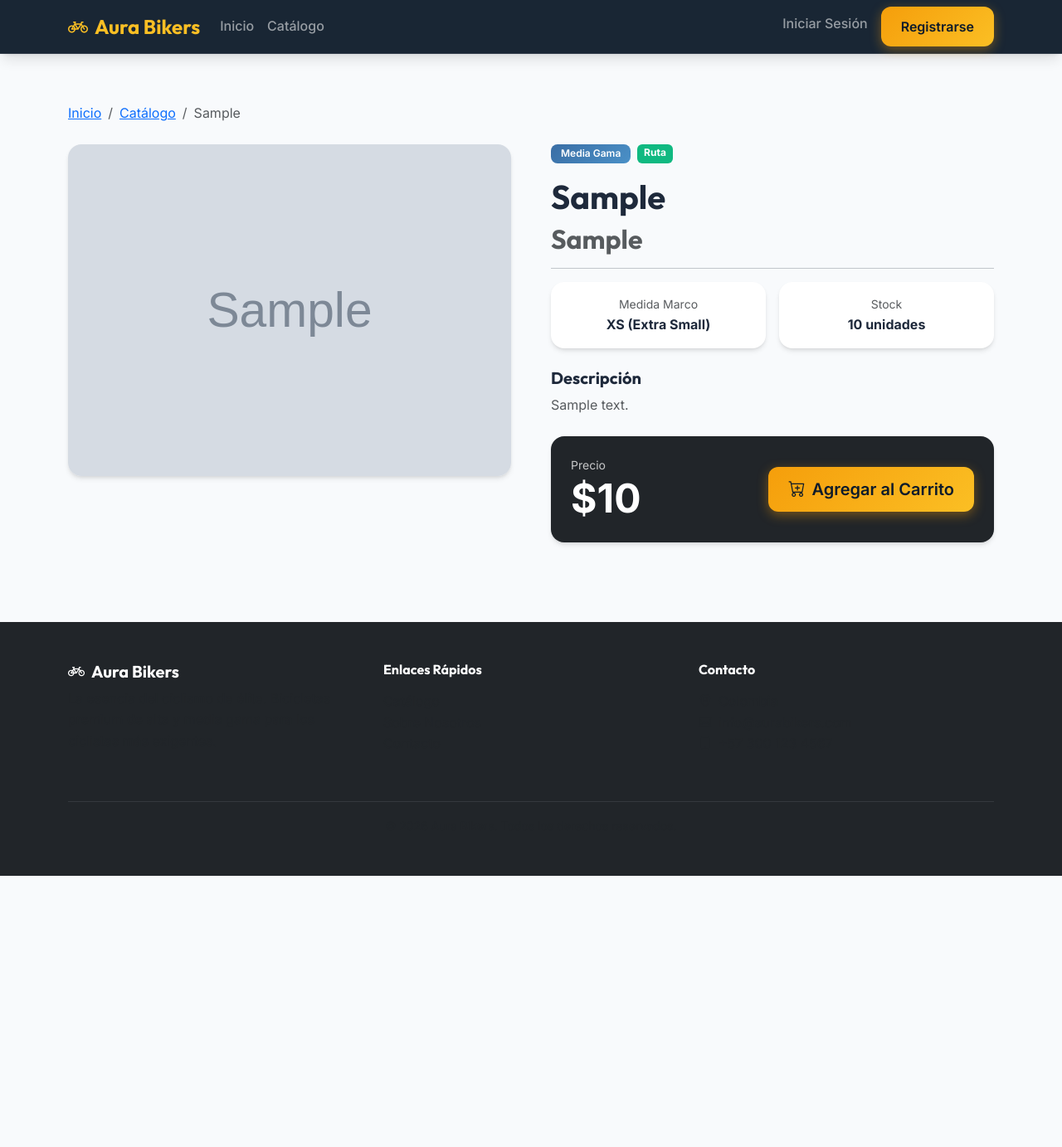
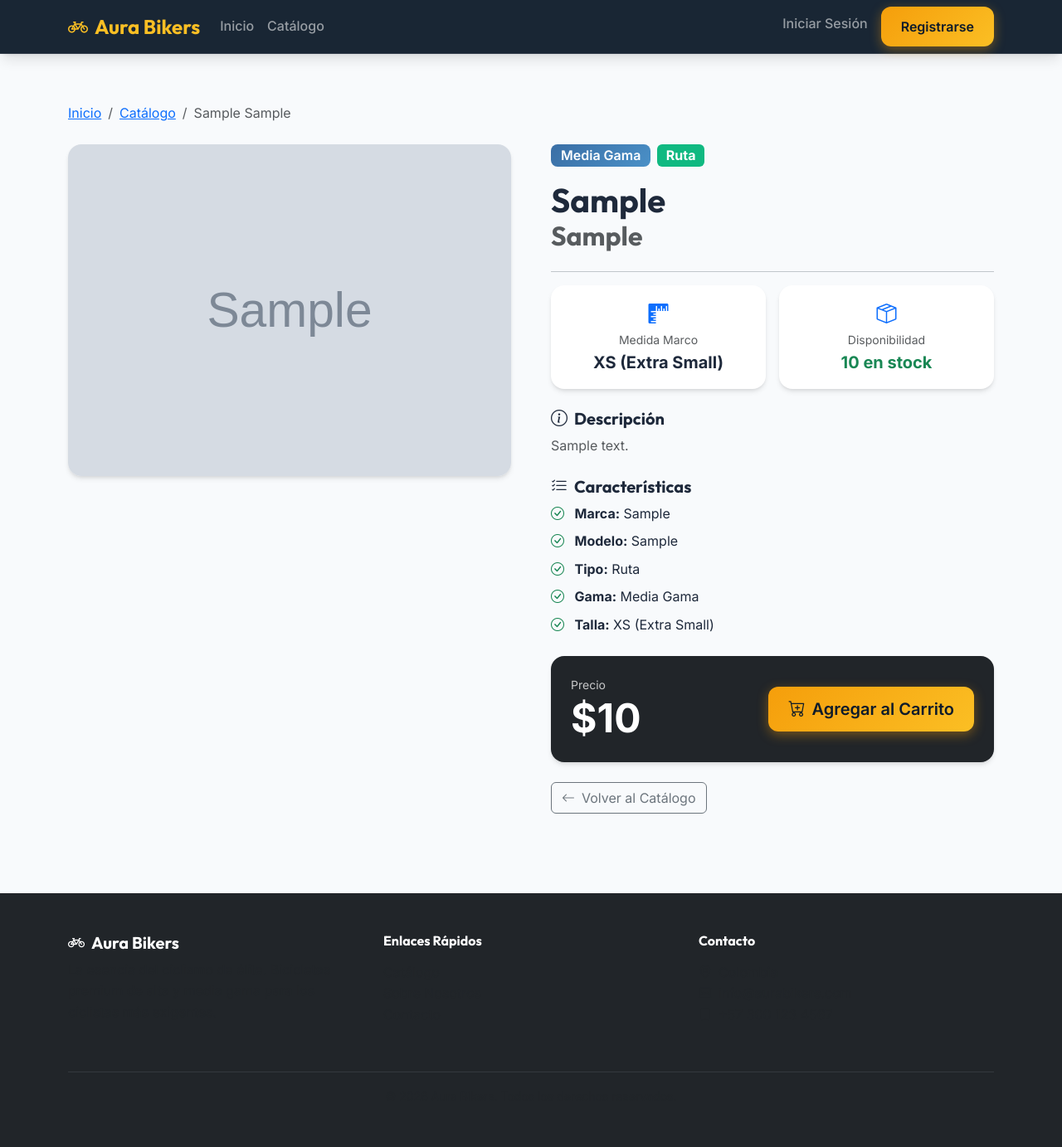
Before and after one commit to cesar-mosquera/Tienda_virtual_Bikers, a Django app: page /productos/1/ in a window 1280 px wide. Shown: the whole page at 83% size. Before the commit the page ends 1056 px from the top, so only its background shows below. Run offline with Django 5.2, Linux system fonts and the light colour scheme; tables that the repository leaves empty hold one stand-in row (values such as "Sample post"); grey boxes marked "Sample" are stand-in pictures.

Commit message:
feat(catalogo): catalogo dinamico con filtros y manejo de stock

```diff
--- a/productos/templates/productos/detalle.html
+++ b/productos/templates/productos/detalle.html
@@ -4,18 +4,19 @@
 
 {% block content %}
 <div class="container py-5">
+    <!-- Breadcrumb -->
     <nav aria-label="breadcrumb" class="mb-4">
         <ol class="breadcrumb">
             <li class="breadcrumb-item"><a href="{% url 'home' %}">Inicio</a></li>
             <li class="breadcrumb-item"><a href="{% url 'productos:catalogo' %}">Catálogo</a></li>
-            <li class="breadcrumb-item active">{{ bicicleta.modelo }}</li>
+            <li class="breadcrumb-item active">{{ bicicleta.marca }} {{ bicicleta.modelo }}</li>
         </ol>
     </nav>
 
     <div class="row g-5">
-        <!-- Image -->
+        <!-- Imagen Grande -->
         <div class="col-lg-6">
-            <div class="dashboard-card p-0 overflow-hidden">
+            <div class="dashboard-card p-0 overflow-hidden position-relative">
                 {% if bicicleta.imagen %}
                 <img src="{{ bicicleta.imagen.url }}" class="w-100" alt="{{ bicicleta.modelo }}"
                     style="object-fit: cover; max-height: 500px;">
@@ -24,60 +25,121 @@
                     <i class="bi bi-bicycle display-1 text-muted"></i>
                 </div>
                 {% endif %}
+
+                <!-- Badge de Agotado sobre la imagen -->
+                {% if bicicleta.stock == 0 %}
+                <div class="position-absolute top-0 end-0 m-3">
+                    <span class="badge bg-danger fs-5 px-3 py-2">
+                        <i class="bi bi-x-circle me-1"></i>AGOTADO
+                    </span>
+                </div>
+                {% endif %}
             </div>
         </div>
 
-        <!-- Details -->
+        <!-- Información del Producto -->
         <div class="col-lg-6">
+            <!-- Badges de Gama y Tipo -->
             <div class="d-flex gap-2 mb-3">
-                <span class="badge badge-gama-{{ bicicleta.gama }}">{{ bicicleta.get_gama_display }}</span>
-                <span class="badge badge-{{ bicicleta.tipo }}">{{ bicicleta.get_tipo_display }}</span>
+                <span class="badge badge-gama-{{ bicicleta.gama }} fs-6">{{ bicicleta.get_gama_display }}</span>
+                <span class="badge badge-{{ bicicleta.tipo }} fs-6">{{ bicicleta.get_tipo_display }}</span>
             </div>
 
-            <h1 class="fw-bold">{{ bicicleta.marca }}</h1>
-            <h2 class="text-muted">{{ bicicleta.modelo }}</h2>
+            <!-- Marca y Modelo -->
+            <h1 class="fw-bold mb-0">{{ bicicleta.marca }}</h1>
+            <h2 class="text-muted mb-4">{{ bicicleta.modelo }}</h2>
 
             <hr>
 
+            <!-- Especificaciones -->
             <div class="row g-3 mb-4">
                 <div class="col-6">
                     <div class="dashboard-card text-center py-3">
+                        <i class="bi bi-rulers text-primary mb-2 fs-4"></i>
                         <small class="text-muted d-block">Medida Marco</small>
-                        <strong>{{ bicicleta.get_medida_marco_display }}</strong>
+                        <strong class="fs-5">{{ bicicleta.get_medida_marco_display }}</strong>
                     </div>
                 </div>
                 <div class="col-6">
                     <div class="dashboard-card text-center py-3">
-                        <small class="text-muted d-block">Stock</small>
-                        <strong>{{ bicicleta.stock }} unidades</strong>
+                        <i class="bi bi-box-seam text-primary mb-2 fs-4"></i>
+                        <small class="text-muted d-block">Disponibilidad</small>
+                        {% if bicicleta.stock > 0 %}
+                        <strong class="fs-5 text-success">{{ bicicleta.stock }} en stock</strong>
+                        {% else %}
+                        <strong class="fs-5 text-danger">Agotado</strong>
+                        {% endif %}
                     </div>
                 </div>
             </div>
 
+            <!-- Descripción -->
             {% if bicicleta.descripcion %}
             <div class="mb-4">
-                <h5 class="fw-bold">Descripción</h5>
+                <h5 class="fw-bold">
+                    <i class="bi bi-info-circle me-2"></i>Descripción
+                </h5>
                 <p class="text-muted">{{ bicicleta.descripcion }}</p>
             </div>
             {% endif %}
 
+            <!-- Características adicionales -->
+            <div class="mb-4">
+                <h5 class="fw-bold">
+                    <i class="bi bi-list-check me-2"></i>Características
+                </h5>
+                <ul class="list-unstyled">
+                    <li class="mb-2">
+                        <i class="bi bi-check-circle text-success me-2"></i>
+                        <strong>Marca:</strong> {{ bicicleta.marca }}
+                    </li>
+                    <li class="mb-2">
+                        <i class="bi bi-check-circle text-success me-2"></i>
+                        <strong>Modelo:</strong> {{ bicicleta.modelo }}
+                    </li>
+                    <li class="mb-2">
+                        <i class="bi bi-check-circle text-success me-2"></i>
+                        <strong>Tipo:</strong> {{ bicicleta.get_tipo_display }}
+                    </li>
+                    <li class="mb-2">
+                        <i class="bi bi-check-circle text-success me-2"></i>
+                        <strong>Gama:</strong> {{ bicicleta.get_gama_display }}
+                    </li>
+                    <li class="mb-2">
+                        <i class="bi bi-check-circle text-success me-2"></i>
+                        <strong>Talla:</strong> {{ bicicleta.get_medida_marco_display }}
+                    </li>
+                </ul>
+            </div>
+
+            <!-- Precio y Botón de Acción -->
             <div class="dashboard-card bg-dark text-white">
-                <div class="d-flex justify-content-between align-items-center">
+                <div class="d-flex justify-content-between align-items-center flex-wrap gap-3">
                     <div>
                         <small class="d-block opacity-75">Precio</small>
                         <span class="display-5 fw-bold">${{ bicicleta.precio|floatformat:0 }}</span>
                     </div>
-                    {% if bicicleta.disponible %}
-                    <a href="#" class="btn btn-accent btn-lg">
+
+                    {% if bicicleta.stock > 0 %}
+                    <!-- Botón visual (solo visual por ahora - Commit 2) -->
+                    <button type="button" class="btn btn-accent btn-lg">
                         <i class="bi bi-cart-plus me-2"></i>Agregar al Carrito
-                    </a>
+                    </button>
                     {% else %}
-                    <button class="btn btn-secondary btn-lg" disabled>
+                    <!-- Botón deshabilitado cuando no hay stock -->
+                    <button type="button" class="btn btn-secondary btn-lg" disabled>
                         <i class="bi bi-x-circle me-2"></i>Agotado
                     </button>
                     {% endif %}
                 </div>
             </div>
+
+            <!-- Enlace para volver al catálogo -->
+            <div class="mt-4">
+                <a href="{% url 'productos:catalogo' %}" class="btn btn-outline-secondary">
+                    <i class="bi bi-arrow-left me-2"></i>Volver al Catálogo
+                </a>
+            </div>
         </div>
     </div>
 </div>
--- a/productos/views.py
+++ b/productos/views.py
@@ -1,27 +1,47 @@
 from django.shortcuts import render, get_object_or_404
+from django.db import models
 from .models import Bicicleta
 
 
 def catalogo(request):
     """Vista del catálogo de bicicletas."""
-    bicicletas = Bicicleta.objects.filter(activo=True)
+    # Mostrar TODAS las bicicletas activas (incluso las de stock 0, se muestran como "Agotado")
+    bicicletas = Bicicleta.objects.filter(activo=True).order_by('-stock', '-fecha_creacion')
+
+    # Obtener marcas únicas para el filtro
+    marcas_disponibles = Bicicleta.objects.filter(activo=True).values_list('marca', flat=True).distinct()
 
     # Filtros
-    gama = request.GET.get('gama')
-    tipo = request.GET.get('tipo')
-    marca = request.GET.get('marca')
+    gama = request.GET.get('gama', '')
+    tipo = request.GET.get('tipo', '')
+    marca = request.GET.get('marca', '')
+    busqueda = request.GET.get('q', '')
+
+    # Verificar si hay filtros activos
+    hay_filtros = bool(gama or tipo or marca or busqueda)
 
     if gama:
         bicicletas = bicicletas.filter(gama=gama)
     if tipo:
         bicicletas = bicicletas.filter(tipo=tipo)
     if marca:
-        bicicletas = bicicletas.filter(marca__icontains=marca)
+        bicicletas = bicicletas.filter(marca__iexact=marca)
+    if busqueda:
+        bicicletas = bicicletas.filter(
+            models.Q(marca__icontains=busqueda) |
+            models.Q(modelo__icontains=busqueda)
+        )
 
     context = {
         'bicicletas': bicicletas,
         'gamas': Bicicleta.Gama.choices,
         'tipos': Bicicleta.Tipo.choices,
+        'marcas': marcas_disponibles,
+        'hay_filtros': hay_filtros,
+        'filtro_gama': gama,
+        'filtro_tipo': tipo,
+        'filtro_marca': marca,
+        'filtro_busqueda': busqueda,
     }
     return render(request, 'productos/catalogo.html', context)
 
```
Also changed, not shown: productos/templates/productos/catalogo.html (+88 -20 lines).
